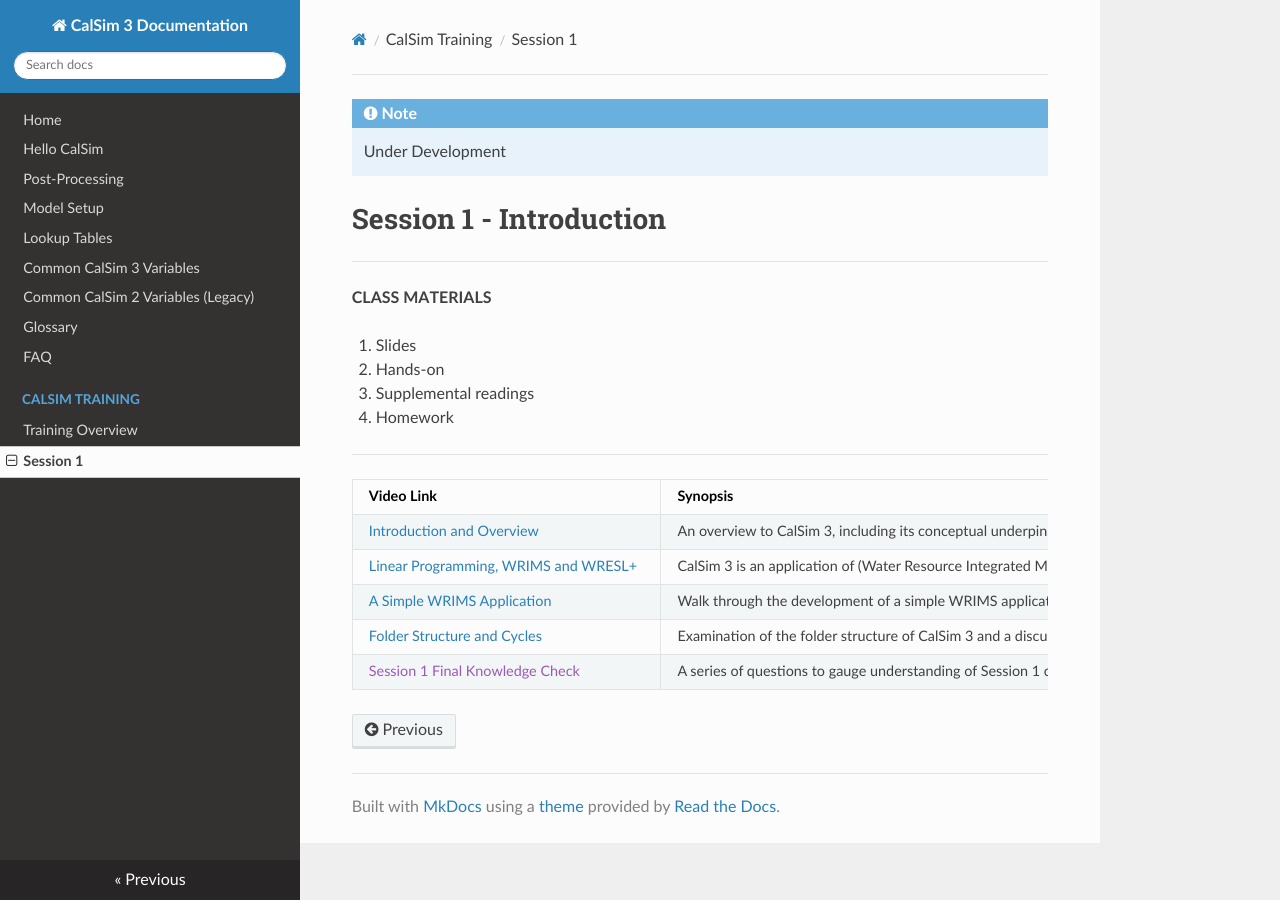
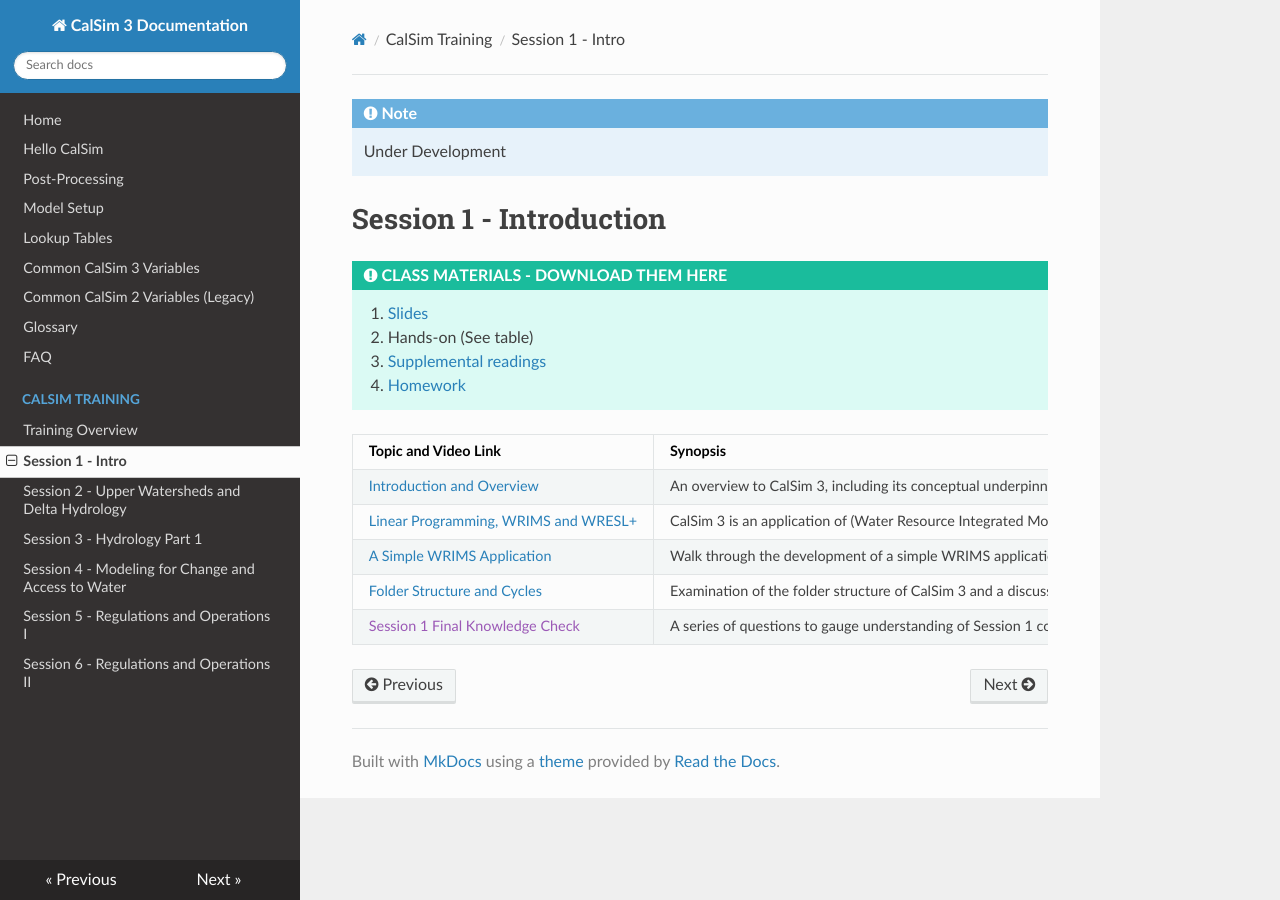
Before and after one commit to CentralValleyModeling/centralvalleymodeling.github.io, an MkDocs documentation site: the page built from docs/calsim-training/session1.md, in a window 1280 px wide. Built offline with MkDocs 1.6.1, drawn with Linux system fonts in a browser that asks for light colours; nearby versions of some CDN libraries.

Commit message:
Add other session pages with initial information

```diff
--- a/docs/calsim-training/session1.md
+++ b/docs/calsim-training/session1.md
@@ -3,20 +3,21 @@
 
 # Session 1 - Introduction
 
----
-**CLASS MATERIALS**
+!!! important "CLASS MATERIALS - DOWNLOAD THEM HERE"
 
-1. Slides
-2. Hands-on
-3. Supplemental readings
-4. Homework
----
+    1. [Slides](https://cadwr.box.com/s/0f54c328bpr71o9vu37wtyzxl4l57nfk)
+
+    2. Hands-on (See table)
+
+    3. [Supplemental readings](https://cadwr.box.com/s/ohz6mvj9r8qfukcpr1kpxoinezm50ula)
+
+    4. [Homework](https://cadwr.box.com/s/3i5ogqrm7alisa2s49d18mg2kgwpqclp)
 
 
-| Video Link | Synopsis | Hands-On | Subsection Knowledge Check  |
-| --- | --- | --- | --- |
-| [Introduction and Overview](https://cadwr.box.com/s/vp9d7buzus3goc4zhphnsz0jqbixv0hy)  | An overview to CalSim 3, including its conceptual underpinnings, model domain and applications.  | N/A | Link |
-| [Linear Programming, WRIMS and WRESL+](https://cadwr.box.com/s/7ivamp7dfzb6zescv3oh12pdbzwvke3m)   | CalSim 3 is an application of (Water Resource Integrated Modeling System) WRIMS. This section discusses the mathematical foundations of WRIMS; linear programming concepts and syntax | [Simple LP](https://cadwr.box.com/s/8mxuytui3yd6t8jj76a3b7frrwlqq2ov) | Link |
-| [A Simple WRIMS Application](https://cadwr.box.com/s/e76eo1lemgnv917fldm32qg2l9zaksea) | Walk through the development of a simple WRIMS application; build a simple, yet fully functional system consisting of one reservoir and two demands. | [Springfield](https://cadwr.box.com/s/9odtbqopltbgqye7ukkw0uz5pdwll5uf) | Link |
-| [Folder Structure and Cycles](https://cadwr.box.com/s/yhfvcshy3cwjaihh57yhrodzhgu04f6f) | Examination of the folder structure of CalSim 3 and a discussion of the logical organization of the model. | N/A | Link |
+| Topic and Video Link | Synopsis | Instructor |Hands-On | Subsection Knowledge Check  |
+| --- | --- | --- | --- | --- |
+| [Introduction and Overview](https://cadwr.box.com/s/vp9d7buzus3goc4zhphnsz0jqbixv0hy)  | An overview to CalSim 3, including its conceptual underpinnings, model domain and applications.  | Nazrul Islam | N/A | [1-1 Quiz](https://forms.office.com/g/shQB9T4Fbr?origin=lprLink) |
+| [Linear Programming, WRIMS and WRESL+](https://cadwr.box.com/s/7ivamp7dfzb6zescv3oh12pdbzwvke3m) | CalSim 3 is an application of (Water Resource Integrated Modeling System) WRIMS. This section discusses the mathematical foundations of WRIMS; linear programming concepts and syntax |  Yiwei Cheng | [Simple LP](https://cadwr.box.com/s/8mxuytui3yd6t8jj76a3b7frrwlqq2ov) | [1-2 Quiz](https://forms.office.com/g/jY3WQmYmSg?origin=lprLink) |
+| [A Simple WRIMS Application](https://cadwr.box.com/s/e76eo1lemgnv917fldm32qg2l9zaksea) | Walk through the development of a simple WRIMS application; build a simple, yet fully functional system consisting of one reservoir and two demands. | Raymond Hoang | [Springfield](https://cadwr.box.com/s/9odtbqopltbgqye7ukkw0uz5pdwll5uf) | Link |
+| [Folder Structure and Cycles](https://cadwr.box.com/s/yhfvcshy3cwjaihh57yhrodzhgu04f6f) | Examination of the folder structure of CalSim 3 and a discussion of the logical organization of the model. | Tom FitzHugh | N/A | [1-4 Quiz](https://forms.office.com/g/9LH4H56USX?origin=lprLink) |
 | [Session 1 Final Knowledge Check]() | A series of questions to gauge understanding of Session 1 content.  | TBD | Link |
--- a/mkdocs.yml
+++ b/mkdocs.yml
@@ -11,7 +11,13 @@
   - FAQ: faq.md
   - CalSim Training:
       - Training Overview: calsim-training/training-overview.md
-      - Session 1: calsim-training/session1.md
+      - Session 1 - Intro: calsim-training/session1.md
+      - Session 2 - Upper Watersheds and Delta Hydrology: calsim-training/session2.md
+      - Session 3 - Hydrology Part 1: calsim-training/session3.md
+      - Session 4 - Modeling for Change and Access to Water: calsim-training/session4.md
+      - Session 5 - Regulations and Operations I: calsim-training/session5.md
+      - Session 6 - Regulations and Operations II: calsim-training/session6.md
+
 theme: readthedocs
 markdown_extensions:
   - admonition
```
Also changed, not shown: docs/calsim-training/session2.md (added, +23 -0 lines), docs/calsim-training/session3.md (added, +22 -0 lines), docs/calsim-training/session4.md (added, +22 -0 lines), docs/calsim-training/session5.md (added, +24 -0 lines), docs/calsim-training/session6.md (added, +23 -0 lines).
